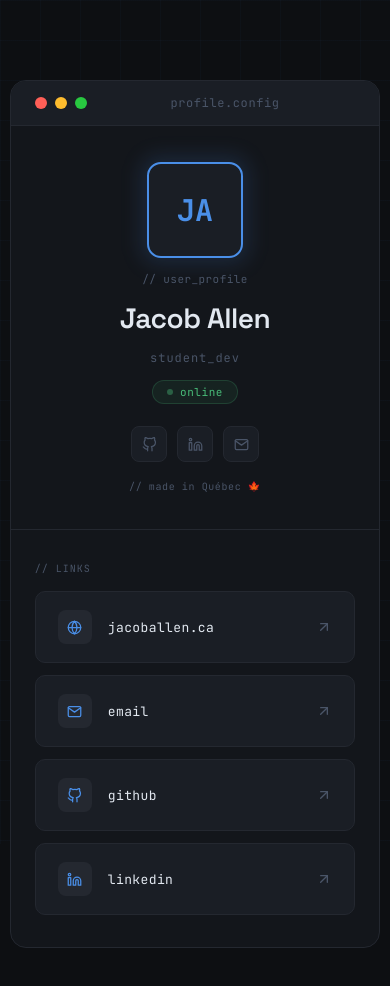
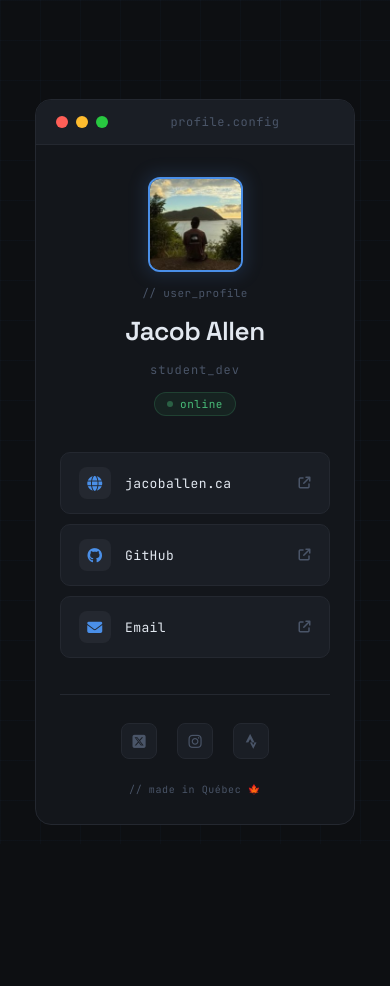
Before and after one commit to Allen-Jacob/personal-website, a plain HTML site: page index.html in a window 390 px wide. After the commit the page ends 924 px from the top, so only its background shows below. Drawn offline with Linux system fonts and the light colour scheme.

Commit message:
Refactor styles for improved layout and responsiveness; add new profile photo

```diff
--- a/index.html
+++ b/index.html
@@ -6,12 +6,12 @@
   <title>Jacob Allen</title>
   <link rel="preconnect" href="https://fonts.googleapis.com">
   <link href="https://fonts.googleapis.com/css2?family=JetBrains+Mono:wght@300;400;500;700&family=Space+Grotesk:wght@300;400;600&display=swap" rel="stylesheet">
+  <link rel="stylesheet" href="https://cdnjs.cloudflare.com/ajax/libs/font-awesome/6.5.1/css/all.min.css">
   <link rel="stylesheet" href="styles.css">
 </head>
 <body>
   <div class="card">
 
-    <!-- Title bar -->
     <div class="titlebar">
       <span class="dot red"></span>
       <span class="dot yellow"></span>
@@ -21,10 +21,12 @@
 
     <div class="body">
 
-      <!-- Left: Profile -->
       <div class="profile">
         <div class="avatar-wrap">
-          <div class="avatar">JA</div>
+          <!-- Remplace photo.jpg par le nom de ta photo dans le même dossier -->
+          <img class="avatar" src="photo.jpg" alt="Jacob Allen"
+               onerror="this.style.display='none'; document.getElementById('avatar-fallback').style.display='flex';">
+          <div class="avatar avatar-fallback" id="avatar-fallback">JA</div>
           <div class="avatar-glow"></div>
         </div>
         <span class="comment">// user_profile</span>
@@ -34,59 +36,44 @@
           <span class="status-dot"></span>
           online
         </span>
-
-        <div class="socials">
-          <a href="https://github.com/TON_USERNAME" target="_blank" rel="noopener" class="social" title="GitHub">
-            <svg viewBox="0 0 24 24"><path d="M9 19c-5 1.5-5-2.5-7-3m14 6v-3.87a3.37 3.37 0 0 0-.94-2.61c3.14-.35 6.44-1.54 6.44-7A5.44 5.44 0 0 0 20 4.77 5.07 5.07 0 0 0 19.91 1S18.73.65 16 2.48a13.38 13.38 0 0 0-7 0C6.27.65 5.09 1 5.09 1A5.07 5.07 0 0 0 5 4.77a5.44 5.44 0 0 0-1.5 3.78c0 5.42 3.3 6.61 6.44 7A3.37 3.37 0 0 0 9 18.13V22"/></svg>
-          </a>
-          <a href="https://linkedin.com/in/TON_USERNAME" target="_blank" rel="noopener" class="social" title="LinkedIn">
-            <svg viewBox="0 0 24 24"><path d="M16 8a6 6 0 0 1 6 6v7h-4v-7a2 2 0 0 0-2-2 2 2 0 0 0-2 2v7h-4v-7a6 6 0 0 1 6-6z"/><rect x="2" y="9" width="4" height="12"/><circle cx="4" cy="4" r="2"/></svg>
-          </a>
-          <a href="mailto:jacob@jacoballen.ca" class="social" title="Email">
-            <svg viewBox="0 0 24 24"><path d="M4 4h16c1.1 0 2 .9 2 2v12c0 1.1-.9 2-2 2H4c-1.1 0-2-.9-2-2V6c0-1.1.9-2 2-2z"/><polyline points="22,6 12,13 2,6"/></svg>
-          </a>
-        </div>
-
-        <span class="footer-note">// made in Québec 🍁</span>
       </div>
 
-      <!-- Right: Links -->
-      <div class="links-col">
-        <span class="links-title">// links</span>
+      <div class="links">
 
         <a href="https://jacoballen.ca" target="_blank" rel="noopener" class="link">
-          <div class="link-icon">
-            <svg viewBox="0 0 24 24"><circle cx="12" cy="12" r="10"/><line x1="2" y1="12" x2="22" y2="12"/><path d="M12 2a15.3 15.3 0 0 1 4 10 15.3 15.3 0 0 1-4 10 15.3 15.3 0 0 1-4-10 15.3 15.3 0 0 1 4-10z"/></svg>
-          </div>
+          <div class="link-icon"><i class="fa-solid fa-globe"></i></div>
           <span class="link-label">jacoballen.ca</span>
-          <svg class="link-arrow" viewBox="0 0 24 24"><line x1="7" y1="17" x2="17" y2="7"/><polyline points="7 7 17 7 17 17"/></svg>
+          <i class="fa-solid fa-arrow-up-right-from-square link-arrow"></i>
         </a>
 
-        <a href="mailto:jacob@jacoballen.ca" class="link">
-          <div class="link-icon">
-            <svg viewBox="0 0 24 24"><path d="M4 4h16c1.1 0 2 .9 2 2v12c0 1.1-.9 2-2 2H4c-1.1 0-2-.9-2-2V6c0-1.1.9-2 2-2z"/><polyline points="22,6 12,13 2,6"/></svg>
-          </div>
-          <span class="link-label">email</span>
-          <svg class="link-arrow" viewBox="0 0 24 24"><line x1="7" y1="17" x2="17" y2="7"/><polyline points="7 7 17 7 17 17"/></svg>
+        <a href="https://j.jacoballen.ca/github" target="_blank" rel="noopener" class="link">
+          <div class="link-icon"><i class="fa-brands fa-github"></i></div>
+          <span class="link-label">GitHub</span>
+          <i class="fa-solid fa-arrow-up-right-from-square link-arrow"></i>
         </a>
 
-        <a href="https://github.com/TON_USERNAME" target="_blank" rel="noopener" class="link">
-          <div class="link-icon">
-            <svg viewBox="0 0 24 24"><path d="M9 19c-5 1.5-5-2.5-7-3m14 6v-3.87a3.37 3.37 0 0 0-.94-2.61c3.14-.35 6.44-1.54 6.44-7A5.44 5.44 0 0 0 20 4.77 5.07 5.07 0 0 0 19.91 1S18.73.65 16 2.48a13.38 13.38 0 0 0-7 0C6.27.65 5.09 1 5.09 1A5.07 5.07 0 0 0 5 4.77a5.44 5.44 0 0 0-1.5 3.78c0 5.42 3.3 6.61 6.44 7A3.37 3.37 0 0 0 9 18.13V22"/></svg>
-          </div>
-          <span class="link-label">github</span>
-          <svg class="link-arrow" viewBox="0 0 24 24"><line x1="7" y1="17" x2="17" y2="7"/><polyline points="7 7 17 7 17 17"/></svg>
-        </a>
-
-        <a href="https://linkedin.com/in/TON_USERNAME" target="_blank" rel="noopener" class="link">
-          <div class="link-icon">
-            <svg viewBox="0 0 24 24"><path d="M16 8a6 6 0 0 1 6 6v7h-4v-7a2 2 0 0 0-2-2 2 2 0 0 0-2 2v7h-4v-7a6 6 0 0 1 6-6z"/><rect x="2" y="9" width="4" height="12"/><circle cx="4" cy="4" r="2"/></svg>
-          </div>
-          <span class="link-label">linkedin</span>
-          <svg class="link-arrow" viewBox="0 0 24 24"><line x1="7" y1="17" x2="17" y2="7"/><polyline points="7 7 17 7 17 17"/></svg>
+        <a href="mailto:contact@jacoballen.ca" class="link">
+          <div class="link-icon"><i class="fa-solid fa-envelope"></i></div>
+          <span class="link-label">Email</span>
+          <i class="fa-solid fa-arrow-up-right-from-square link-arrow"></i>
         </a>
 
       </div>
+
+      <div class="socials">
+        <a href="https://j.jacoballen.ca/x" target="_blank" rel="noopener" class="social" title="X">
+          <i class="fa-brands fa-square-x-twitter"></i>
+        </a>
+        <a href="https://j.jacoballen.ca/insta" target="_blank" rel="noopener" class="social" title="Instagram">
+          <i class="fa-brands fa-instagram"></i>
+        </a>
+        <a href="https://j.jacoballen.ca/strava" target="_blank" rel="noopener" class="social" title="Strava">
+          <i class="fa-brands fa-strava"></i>
+        </a>
+      </div>
+
+      <p class="footer-note">// made in Québec 🍁</p>
+
     </div>
   </div>
 </body>
--- a/styles.css
+++ b/styles.css
@@ -20,7 +20,7 @@ html, body {
   display: flex;
   align-items: center;
   justify-content: center;
-  padding: 40px 5vw;
+  padding: 40px 20px;
 }
 
 body::before {
@@ -38,8 +38,9 @@ body::before {
 .card {
   position: relative;
   z-index: 1;
-  width: 85vw;
-  max-width: 1400px;
+  width: 100%;
+  width: 35vw;
+  max-width: 100vw;
   min-width: 320px;
   background: var(--surface);
   border: 1px solid var(--border);
@@ -57,7 +58,7 @@ body::before {
   display: flex;
   align-items: center;
   gap: 8px;
-  padding: 14px 24px;
+  padding: 14px 20px;
   background: var(--surface2);
   border-bottom: 1px solid var(--border);
 }
@@ -75,52 +76,73 @@ body::before {
   letter-spacing: 0.05em;
 }
 
-/* Two-column layout */
 .body {
-  display: grid;
-  grid-template-columns: 300px 1fr;
-  min-height: 500px;
+  padding: 44px 48px 40px;
 }
 
-/* Left — profile */
 .profile {
   display: flex;
   flex-direction: column;
   align-items: center;
-  justify-content: center;
   gap: 14px;
-  padding: 52px 36px;
-  border-right: 1px solid var(--border);
+  margin-bottom: 36px;
 }
 
 .avatar-wrap {
   position: relative;
-  width: 96px;
-  height: 96px;
+  width: 95px;
+  height: 95px;
 }
 
 .avatar {
-  width: 96px;
-  height: 96px;
-  border-radius: 14px;
+  width: 95px;
+  height: 95px;
+  border-radius: 12px;
   object-fit: cover;
   border: 2px solid var(--accent);
   background: var(--surface2);
   display: flex;
   align-items: center;
   justify-content: center;
-  font-size: 30px;
+  font-size: 28px;
   font-weight: 700;
   color: var(--accent);
   overflow: hidden;
 }
 
+.avatar-fallback {
+  position: absolute;
+  top: 0; left: 0;
+  display: none;
+}
+
+.link-icon i,
+.social i {
+  font-size: 15px;
+  color: var(--accent);
+}
+
+.social i {
+  color: currentColor;
+}
+
+i.link-arrow {
+  font-size: 12px;
+  color: var(--muted);
+  transition: color 0.2s, transform 0.2s;
+}
+
+.link:hover i.link-arrow {
+  color: var(--accent);
+  transform: translate(2px, -2px);
+}
+
 .avatar-glow {
   position: absolute;
-  inset: -6px;
-  border-radius: 18px;
+  inset: -4px;
+  border-radius: 14px;
   background: var(--accent-glow);
-  filter: blur(10px);
+  filter: blur(8px);
   z-index: -1;
 }
 
@@ -132,11 +154,10 @@ body::before {
 
 .name {
   font-family: 'Space Grotesk', sans-serif;
-  font-size: 28px;
+  font-size: 32px;
   font-weight: 600;
   letter-spacing: -0.5px;
   color: var(--text);
-  text-align: center;
 }
 
 .role {
@@ -152,7 +173,7 @@ body::before {
   background: rgba(72,187,120,0.08);
   border: 1px solid rgba(72,187,120,0.2);
   border-radius: 100px;
-  padding: 4px 14px;
+  padding: 4px 12px;
   font-size: 11px;
   color: var(--green);
   letter-spacing: 0.05em;
@@ -171,10 +192,62 @@ body::before {
   50%       { opacity: 0.4; }
 }
 
+.links {
+  display: flex;
+  flex-direction: column;
+  gap: 10px;
+  margin-bottom: 36px;
+}
+
+.link {
+  display: flex;
+  align-items: center;
+  gap: 14px;
+  padding: 14px 18px;
+  background: var(--surface2);
+  border: 1px solid var(--border);
+  border-radius: 10px;
+  text-decoration: none;
+  color: var(--text);
+  font-size: 13px;
+  letter-spacing: 0.03em;
+  transition: border-color 0.2s, background 0.2s, transform 0.15s;
+  animation: fadeUp 0.5s ease both;
+}
+
+.link:nth-child(1) { animation-delay: 0.1s; }
+.link:nth-child(2) { animation-delay: 0.15s; }
+.link:nth-child(3) { animation-delay: 0.2s; }
+.link:nth-child(4) { animation-delay: 0.25s; }
+
+.link:hover {
+  border-color: var(--accent);
+  background: rgba(74,143,232,0.06);
+  transform: translateX(3px);
+}
+
+.link-icon {
+  width: 32px;
+  height: 32px;
+  border-radius: 8px;
+  background: var(--border);
+  display: flex;
+  align-items: center;
+  justify-content: center;
+  flex-shrink: 0;
+  transition: background 0.2s;
+}
+
+.link:hover .link-icon { background: var(--accent-glow); }
+
+.link-label { flex: 1; }
+
 .socials {
   display: flex;
-  gap: 10px;
-  margin-top: 8px;
+  justify-content: center;
+  gap: 20px;
+  padding-top: 28px;
+  border-top: 1px solid var(--border);
 }
 
 .social {
@@ -197,112 +270,16 @@ body::before {
   background: var(--accent-glow);
 }
 
-.social svg {
-  width: 15px;
-  height: 15px;
-  stroke: currentColor;
-  fill: none;
-  stroke-width: 2;
-  stroke-linecap: round;
-  stroke-linejoin: round;
-}
-
 .footer-note {
+  text-align: center;
   font-size: 10px;
   color: var(--muted);
-  margin-top: 4px;
+  margin-top: 24px;
   letter-spacing: 0.06em;
 }
 
-/* Right — links */
-.links-col {
-  display: flex;
-  flex-direction: column;
-  justify-content: center;
-  padding: 52px 56px;
-  gap: 12px;
+@media (max-width: 480px) {
+  .body { padding: 32px 24px 28px; }
+  .name { font-size: 26px; }
+  .card { max-width: 100%; }
 }
-
-.links-title {
-  font-size: 10px;
-  color: var(--muted);
-  letter-spacing: 0.1em;
-  text-transform: uppercase;
-  margin-bottom: 4px;
-}
-
-.link {
-  display: flex;
-  align-items: center;
-  gap: 16px;
-  padding: 18px 22px;
-  background: var(--surface2);
-  border: 1px solid var(--border);
-  border-radius: 10px;
-  text-decoration: none;
-  color: var(--text);
-  font-size: 13px;
-  letter-spacing: 0.03em;
-  transition: border-color 0.2s, background 0.2s, transform 0.15s;
-  animation: fadeUp 0.5s ease both;
-}
-
-.link:nth-child(2) { animation-delay: 0.1s; }
-.link:nth-child(3) { animation-delay: 0.15s; }
-.link:nth-child(4) { animation-delay: 0.2s; }
-.link:nth-child(5) { animation-delay: 0.25s; }
-
-.link:hover {
-  border-color: var(--accent);
-  background: rgba(74,143,232,0.06);
-  transform: translateX(4px);
-}
-
-.link-icon {
-  width: 34px;
-  height: 34px;
-  border-radius: 8px;
-  background: var(--border);
-  display: flex;
-  align-items: center;
-  justify-content: center;
-  flex-shrink: 0;
-  transition: background 0.2s;
-}
-
-.link:hover .link-icon { background: var(--accent-glow); }
-
-.link-icon svg {
-  width: 15px;
-  height: 15px;
-  stroke: var(--accent);
-  fill: none;
-  stroke-width: 2;
-  stroke-linecap: round;
-  stroke-linejoin: round;
-}
-
-.link-label { flex: 1; }
-
-.link-arrow {
-  width: 16px;
-  height: 16px;
-  stroke: var(--muted);
-  fill: none;
-  stroke-width: 2;
-  stroke-linecap: round;
-  stroke-linejoin: round;
-  transition: stroke 0.2s, transform 0.2s;
-}
-
-.link:hover .link-arrow {
-  stroke: var(--accent);
-  transform: translate(2px, -2px);
-}
-
-@media (max-width: 700px) {
-  .body { grid-template-columns: 1fr; }
-  .profile { border-right: none; border-bottom: 1px solid var(--border); padding: 36px 24px; }
-  .links-col { padding: 32px 24px; }
-  .card { width: 95vw; }
-}
```
Also changed, not shown: photo.jpg (added).
